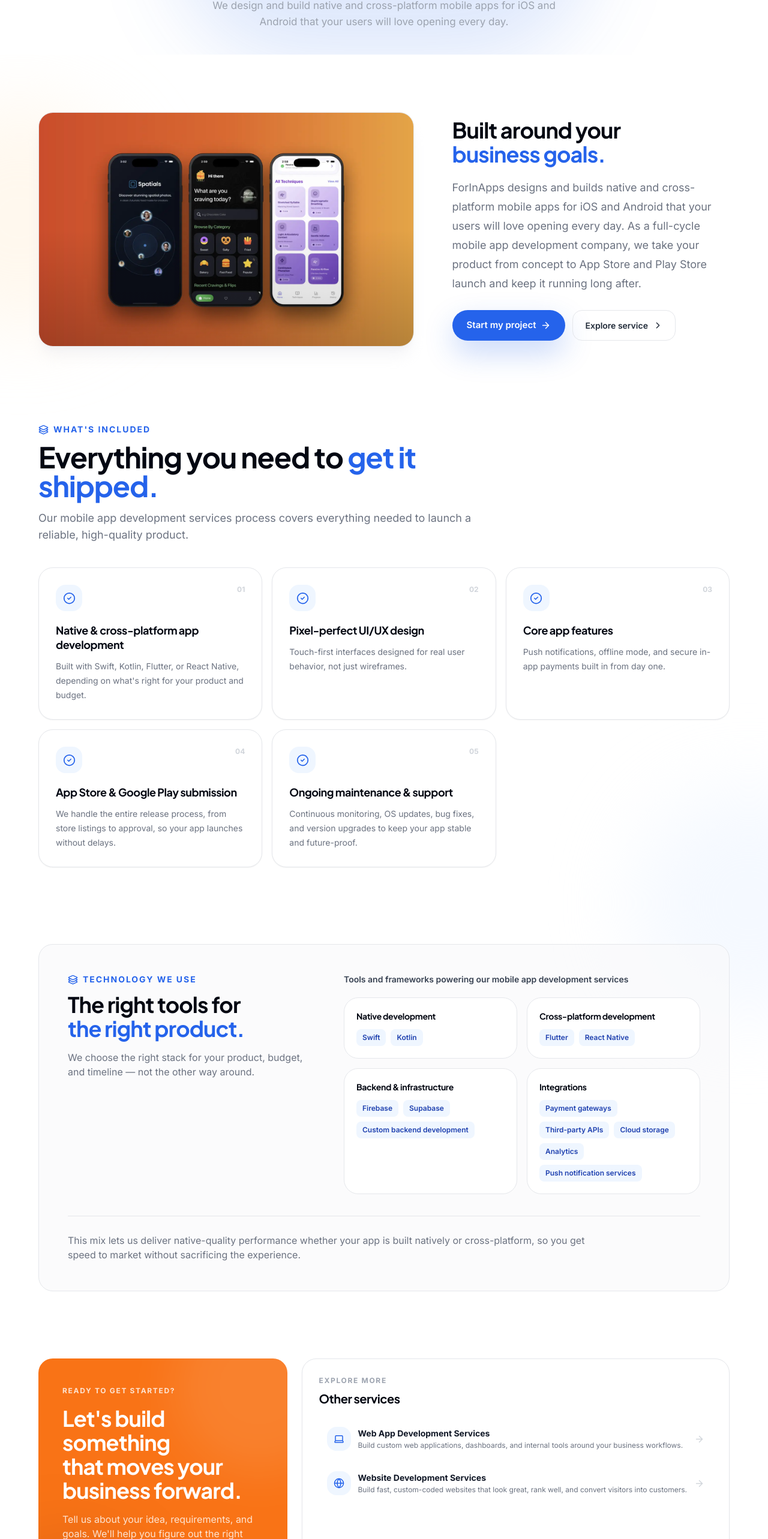
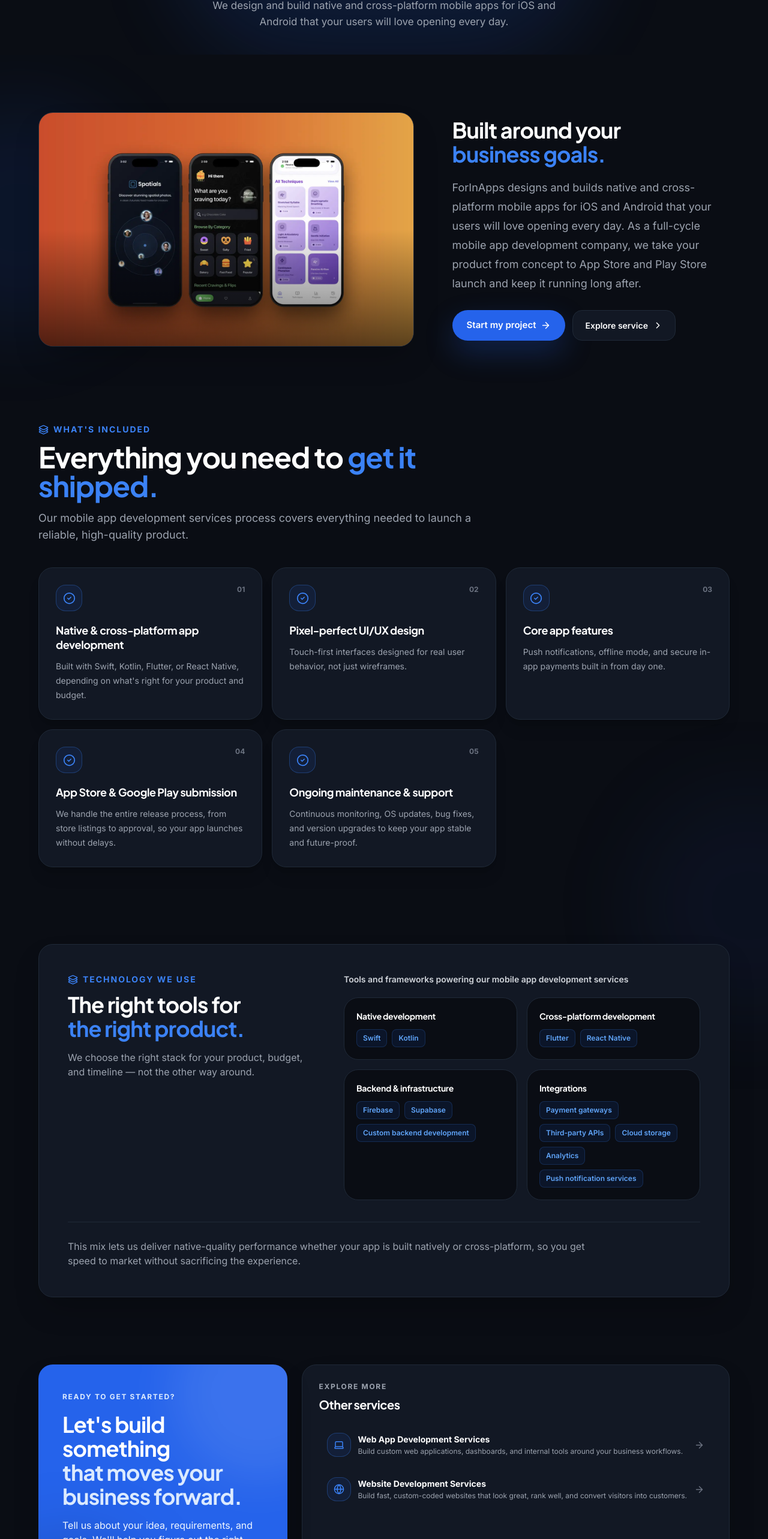
Before and after one commit to ismail-dawood/forinapps-website, a React (Vite) app: page /services/mobile-app-development in a window 1280 px wide. Shown: the part 233-2799 px from the top of the page at 60% size. Built offline with nearby package versions, Linux system fonts and the light colour scheme.

Commit message:
Update ServiceDetail.jsx

```diff
--- a/src/pages/ServiceDetail.jsx
+++ b/src/pages/ServiceDetail.jsx
@@ -1,4 +1,3 @@
-
 import { useParams, Navigate, Link } from 'react-router-dom'
 import { motion } from 'framer-motion'
 import {
@@ -33,7 +32,7 @@ export default function ServiceDetail() {
       initial={{ opacity: 0 }}
       animate={{ opacity: 1 }}
       transition={{ duration: 0.4 }}
-      className="bg-white"
+      className="bg-[#0A0D14] text-white min-h-screen"
     >
       {/* =========================================================
           HERO
@@ -52,12 +51,12 @@ export default function ServiceDetail() {
           MAIN CONTENT
       ========================================================= */}
 
-      <section className="relative overflow-hidden bg-white">
+      <section className="relative overflow-hidden bg-[#0A0D14] text-white">
         {/* Decorative background */}
-        <div className="pointer-events-none absolute -left-40 top-20 h-96 w-96 rounded-full bg-orange-100/40 blur-3xl" />
-        <div className="pointer-events-none absolute -right-40 top-[45%] h-96 w-96 rounded-full bg-primary-50/60 blur-3xl" />
+        <div className="pointer-events-none absolute -left-40 top-20 h-96 w-96 rounded-full bg-blue-600/10 blur-3xl" />
+        <div className="pointer-events-none absolute -right-40 top-[45%] h-96 w-96 rounded-full bg-blue-900/10 blur-3xl" />
 
-        <div className="container-app relative py-16 sm:py-20 lg:py-24">
+        <div className="container-app relative py-16 sm:py-20 lg:py-24 mx-auto px-4 max-w-7xl">
 
           {/* =====================================================
               HERO IMAGE + INTRO
@@ -67,7 +66,7 @@ export default function ServiceDetail() {
             <div className="grid grid-cols-1 items-center gap-10 lg:grid-cols-[1.15fr_0.85fr] lg:gap-16">
 
               {/* Image */}
-              <div className="group relative overflow-hidden rounded-3xl border border-gray-200 bg-gray-100 shadow-xl shadow-gray-200/40">
+              <div className="group relative overflow-hidden rounded-3xl border border-gray-800 bg-[#121824] shadow-2xl">
                 <div className="aspect-[16/10] overflow-hidden">
                   <img
                     src={service.heroImage}
@@ -86,30 +85,27 @@ export default function ServiceDetail() {
                 </div>
 
                 {/* Image overlay */}
-                <div className="pointer-events-none absolute inset-0 bg-gradient-to-t from-black/20 via-transparent to-transparent" />
-
-
+                <div className="pointer-events-none absolute inset-0 bg-gradient-to-t from-black/60 via-transparent to-transparent" />
               </div>
 
               {/* Intro */}
               <div>
-
-
-                <h2 className="text-3xl font-bold leading-tight tracking-tight text-gray-950 sm:text-4xl">
+                <h2 className="text-3xl font-bold leading-tight tracking-tight text-white sm:text-4xl">
                   Built around your
-                  <span className="block text-primary-500">
+                  <span className="block text-blue-500">
                     business goals.
                   </span>
                 </h2>
 
-                <p className="mt-5 text-base leading-7 text-gray-500 sm:text-lg sm:leading-8">
+                <p className="mt-5 text-base leading-7 text-gray-400 sm:text-lg sm:leading-8">
                   {service.desc}
                 </p>
 
-                <div className="mt-7   flex flex-wrap gap-3">
+                <div className="mt-7 flex flex-wrap gap-3">
                   <Button
                     to="/contact-us"
                     icon={ArrowRight}
+                    className="bg-blue-600 text-white hover:bg-blue-700"
                   >
                     Start my project
                   </Button>
@@ -122,17 +118,18 @@ export default function ServiceDetail() {
                       gap-2
                       rounded-xl
                       border
-                      border-gray-200
+                      border-gray-800
+                      bg-[#121824]
                       px-5
                       py-3
                       text-sm
                       font-semibold
-                      text-gray-800
+                      text-white
                       transition-all
                       duration-200
-                      hover:border-primary-200
-                      hover:bg-primary-50
-                      hover:text-primary-600
+                      hover:border-blue-500/50
+                      hover:bg-gray-800
+                      hover:text-blue-400
                     "
                   >
                     Explore service
@@ -153,17 +150,17 @@ export default function ServiceDetail() {
           >
             <FadeIn>
               <div className="mb-10 max-w-3xl">
-                <div className="mb-3 flex items-center gap-2 text-sm font-bold uppercase tracking-[0.14em] text-primary-500">
+                <div className="mb-3 flex items-center gap-2 text-sm font-bold uppercase tracking-[0.14em] text-blue-500">
                   <Layers3 size={17} />
                   What's included
                 </div>
 
-                <h2 className="text-3xl font-bold tracking-tight text-gray-950 sm:text-4xl lg:text-5xl">
+                <h2 className="text-3xl font-bold tracking-tight text-white sm:text-4xl lg:text-5xl">
                   Everything you need to
-                  <span className="text-primary-500"> get it shipped.</span>
+                  <span className="text-blue-500"> get it shipped.</span>
                 </h2>
 
-                <p className="mt-4 text-base leading-7 text-gray-500 sm:text-lg">
+                <p className="mt-4 text-base leading-7 text-gray-400 sm:text-lg">
                   {service.included?.description ||
                     `Our ${service.title.toLowerCase()} process covers everything needed to launch a reliable, high-quality product.`}
                 </p>
@@ -185,20 +182,18 @@ export default function ServiceDetail() {
                     overflow-hidden
                     rounded-2xl
                     border
-                    border-gray-200
-                    bg-white
+                    border-gray-800
+                    bg-[#121824]
                     p-6
-                    shadow-sm
+                    shadow-xl
                     transition-all
                     duration-300
                     hover:-translate-y-1
-                    hover:border-primary-200
-                    hover:shadow-xl
-                    hover:shadow-orange-100/40
+                    hover:border-blue-500/50
+                    hover:shadow-2xl
                     sm:p-7
                   "
                 >
-                  {/* Number */}
                   <div className="flex items-start justify-between">
                     <div
                       className="
@@ -207,33 +202,35 @@ export default function ServiceDetail() {
                         w-11
                         place-items-center
                         rounded-xl
-                        bg-primary-50
-                        text-primary-500
+                        bg-blue-600/10
+                        border
+                        border-blue-500/30
+                        text-blue-500
                         transition-all
                         duration-300
-                        group-hover:bg-primary-500
+                        group-hover:bg-blue-600
                         group-hover:text-white
                       "
                     >
                       <CheckCircle2 size={21} />
                     </div>
 
-                    <span className="text-xs font-bold text-gray-300">
+                    <span className="text-xs font-bold text-gray-500">
                       {String(index + 1).padStart(2, '0')}
                     </span>
                   </div>
 
                   {typeof feature === 'string' ? (
-                    <p className="mt-5 text-[15px] font-semibold leading-6 text-gray-900">
+                    <p className="mt-5 text-[15px] font-semibold leading-6 text-white">
                       {feature}
                     </p>
                   ) : (
                     <>
-                      <h3 className="mt-5 text-lg font-bold leading-6 text-gray-950">
+                      <h3 className="mt-5 text-lg font-bold leading-6 text-white">
                         {feature.title}
                       </h3>
 
-                      <p className="mt-3 text-sm leading-6 text-gray-500">
+                      <p className="mt-3 text-sm leading-6 text-gray-400">
                         {feature.description}
                       </p>
                     </>
@@ -247,7 +244,7 @@ export default function ServiceDetail() {
                       left-0
                       h-0.5
                       w-0
-                      bg-primary-500
+                      bg-blue-600
                       transition-all
                       duration-300
                       group-hover:w-full
@@ -269,30 +266,31 @@ export default function ServiceDetail() {
                   overflow-hidden
                   rounded-3xl
                   border
-                  border-gray-200
-                  bg-gray-50/70
+                  border-gray-800
+                  bg-[#121824]
                   p-6
                   sm:p-9
                   lg:p-12
+                  shadow-2xl
                 "
               >
                 <div className="grid grid-cols-1 gap-10 lg:grid-cols-[0.8fr_1.2fr] lg:gap-16">
 
                   {/* Technology intro */}
                   <div>
-                    <div className="mb-3 flex items-center gap-2 text-sm font-bold uppercase tracking-[0.14em] text-primary-500">
+                    <div className="mb-3 flex items-center gap-2 text-sm font-bold uppercase tracking-[0.14em] text-blue-500">
                       <Layers3 size={17} />
                       {service.technology?.title || 'Technology we use'}
                     </div>
 
-                    <h2 className="text-3xl font-bold tracking-tight text-gray-950 sm:text-4xl">
+                    <h2 className="text-3xl font-bold tracking-tight text-white sm:text-4xl">
                       The right tools for
-                      <span className="block text-primary-500">
+                      <span className="block text-blue-500">
                         the right product.
                       </span>
                     </h2>
 
-                    <p className="mt-4 text-sm leading-7 text-gray-500 sm:text-base">
+                    <p className="mt-4 text-sm leading-7 text-gray-400 sm:text-base">
                       {service.technology?.description ||
                         'We choose modern, production-proven technologies based on your product requirements.'}
                     </p>
@@ -300,7 +298,7 @@ export default function ServiceDetail() {
 
                   {/* Technology categories */}
                   <div>
-                    <p className="mb-5 text-sm font-semibold text-gray-700">
+                    <p className="mb-5 text-sm font-semibold text-gray-300">
                       {service.technology?.subtitle ||
                         'Tools and frameworks powering this service'}
                     </p>
@@ -312,16 +310,16 @@ export default function ServiceDetail() {
                           className="
                             rounded-2xl
                             border
-                            border-gray-200
-                            bg-white
+                            border-gray-800
+                            bg-[#0A0D14]
                             p-5
                             transition-all
                             duration-300
-                            hover:border-primary-200
-                            hover:shadow-md
+                            hover:border-blue-500/50
+                            hover:shadow-lg
                           "
                         >
-                          <h3 className="text-sm font-bold text-gray-950">
+                          <h3 className="text-sm font-bold text-white">
                             {category.title}
                           </h3>
 
@@ -331,12 +329,14 @@ export default function ServiceDetail() {
                                 key={technology}
                                 className="
                                   rounded-lg
-                                  bg-primary-50
+                                  bg-blue-600/10
+                                  border
+                                  border-blue-500/20
                                   px-2.5
                                   py-1.5
                                   text-xs
                                   font-semibold
-                                  text-primary-700
+                                  text-blue-400
                                 "
                               >
                                 {technology}
@@ -351,8 +351,8 @@ export default function ServiceDetail() {
 
                 {/* Technology closing text */}
                 {service.technology?.closingText && (
-                  <div className="mt-9 border-t border-gray-200 pt-7">
-                    <p className="max-w-4xl text-sm leading-7 text-gray-500 sm:text-base">
+                  <div className="mt-9 border-t border-gray-800 pt-7">
+                    <p className="max-w-4xl text-sm leading-7 text-gray-400 sm:text-base">
                       {service.technology.closingText}
                     </p>
                   </div>
@@ -375,29 +375,30 @@ export default function ServiceDetail() {
                   h-full
                   overflow-hidden
                   rounded-3xl
-                  bg-orange-500
+                  bg-blue-600
                   p-7
                   sm:p-9
                   lg:p-10
+                  shadow-2xl
                 "
               >
                 {/* Decorative circles */}
                 <div className="pointer-events-none absolute -right-24 -top-24 h-72 w-72 rounded-full bg-white/10 blur-2xl" />
-                <div className="pointer-events-none absolute -bottom-28 -left-20 h-64 w-64 rounded-full bg-black/10 blur-3xl" />
+                <div className="pointer-events-none absolute -bottom-28 -left-20 h-64 w-64 rounded-full bg-black/20 blur-3xl" />
 
                 <div className="relative z-10">
-                  <span className="text-xs font-bold uppercase tracking-[0.14em] text-white/80">
+                  <span className="text-xs font-bold uppercase tracking-[0.14em] text-blue-100">
                     Ready to get started?
                   </span>
 
                   <h2 className="mt-4 max-w-xl text-3xl font-bold leading-tight text-white sm:text-4xl">
                     Let's build something
-                    <span className="block text-white">
+                    <span className="block text-blue-100">
                       that moves your business forward.
                     </span>
                   </h2>
 
-                  <p className="mt-4 max-w-xl text-sm leading-7 text-white/80 sm:text-base">
+                  <p className="mt-4 max-w-xl text-sm leading-7 text-blue-50 sm:text-base">
                     Tell us about your idea, requirements, and goals.
                     We'll help you figure out the right approach.
                   </p>
@@ -406,7 +407,7 @@ export default function ServiceDetail() {
                     <Button
                       to="/contact-us"
                       icon={ArrowRight}
-                      className="bg-white text-black hover:text-primary-600 hover:bg-white"
+                      className="bg-white text-gray-900 hover:bg-gray-100"
                     >
                       Start my project
                     </Button>
@@ -417,12 +418,12 @@ export default function ServiceDetail() {
 
             {/* Other services */}
             <FadeIn delay={0.1}>
-              <div className="h-full rounded-3xl border border-gray-200 bg-white p-6 shadow-sm sm:p-7">
+              <div className="h-full rounded-3xl border border-gray-800 bg-[#121824] p-6 shadow-2xl sm:p-7">
                 <p className="text-xs font-bold uppercase tracking-[0.14em] text-gray-400">
                   Explore more
                 </p>
 
-                <h3 className="mt-2 text-xl font-bold text-gray-950">
+                <h3 className="mt-2 text-xl font-bold text-white">
                   Other services
                 </h3>
 
@@ -442,8 +443,8 @@ export default function ServiceDetail() {
                         p-3
                         transition-all
                         duration-200
-                        hover:border-primary-100
-                        hover:bg-primary-50
+                        hover:border-blue-500/30
+                        hover:bg-gray-800/60
                       "
                     >
                       <span
@@ -454,10 +455,12 @@ export default function ServiceDetail() {
                           flex-shrink-0
                           place-items-center
                           rounded-xl
-                          bg-primary-50
-                          text-primary-500
+                          bg-blue-600/10
+                          border
+                          border-blue-500/30
+                          text-blue-500
                           transition-colors
-                          group-hover:bg-primary-500
+                          group-hover:bg-blue-600
                           group-hover:text-white
                         "
                       >
@@ -465,11 +468,11 @@ export default function ServiceDetail() {
                       </span>
 
                       <span className="min-w-0 flex-1">
-                        <span className="block text-sm font-bold text-gray-900">
+                        <span className="block text-sm font-bold text-white">
                           {other.title}
                         </span>
 
-                        <span className="mt-0.5 block truncate text-xs text-gray-500">
+                        <span className="mt-0.5 block truncate text-xs text-gray-400">
                           {other.short}
                         </span>
                       </span>
@@ -478,11 +481,11 @@ export default function ServiceDetail() {
                         size={17}
                         className="
                           flex-shrink-0
-                          text-gray-300
+                          text-gray-500
                           transition-all
                           duration-200
                           group-hover:translate-x-1
-                          group-hover:text-primary-500
+                          group-hover:text-blue-400
                         "
                       />
                     </Link>
```
